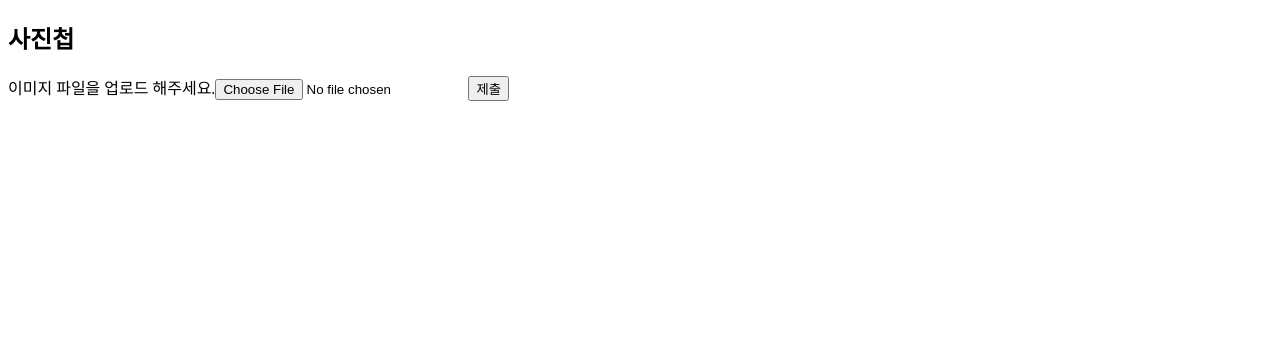
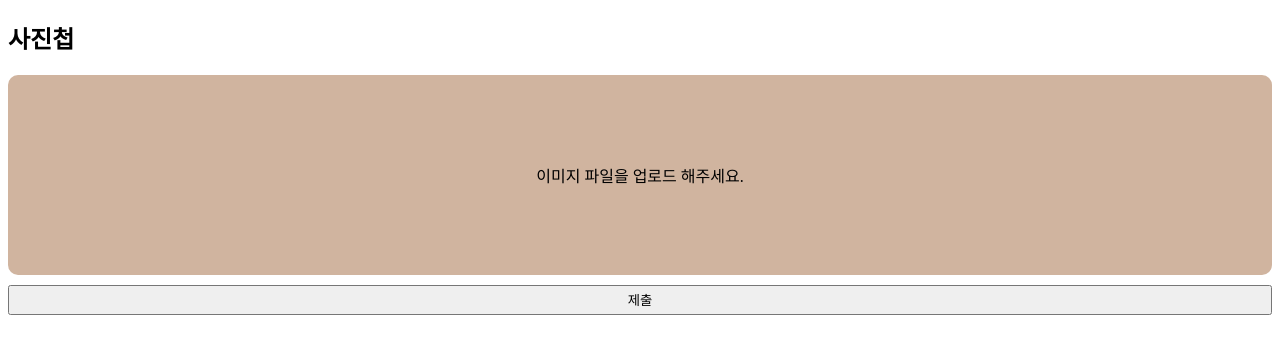
Before and after one commit to devseanhuh/image-upload, a React (Create React App) app in the folder client/: page / in a window 1280 px wide. Shown: the top 354 px of the page. Built offline with nearby package versions, Linux system fonts and the light colour scheme.

Commit message:
Feat: image drag

```diff
--- a/client/package.json
+++ b/client/package.json
@@ -10,6 +10,7 @@
     "react": "^17.0.2",
     "react-dom": "^17.0.2",
     "react-scripts": "4.0.3",
+    "sass": "^1.43.4",
     "web-vitals": "^1.0.1"
   },
   "scripts": {
--- a/client/src/components/UploadForm.js
+++ b/client/src/components/UploadForm.js
@@ -1,5 +1,6 @@
 import { useState } from "react";
 import axios from "axios";
+import "./UploadForm.scss";
 
 const UploadForm = () => {
   const [file, setFile] = useState(null);
@@ -28,9 +29,13 @@ const UploadForm = () => {
 
   return (
     <form onSubmit={onSubmitForm}>
-      <label htmlFor="image">{fileName}</label>
-      <input id="image" type="file" onChange={onChangeInput} />
-      <button type="submit">제출</button>
+      <div className="file-dropper">
+        <label htmlFor="image">{fileName}</label>
+        <input id="image" type="file" onChange={onChangeInput} />
+      </div>
+      <button type="submit" className="button">
+        제출
+      </button>
     </form>
   );
 };
--- /dev/null
+++ b/client/src/components/UploadForm.scss
@@ -0,0 +1,30 @@
+.file-dropper {
+    height: 200px;
+    background-color: #D0B49F;
+    border-radius: 10px;
+    margin-bottom: 10px;
+    display: flex;
+    position: relative;
+    justify-content: center;
+    align-items: center;
+
+    & input {
+        width: 100%;
+        height: 100%;
+        opacity: 0;
+        position: absolute;
+        cursor: pointer;
+    }
+
+    &:hover {
+        background-color: #AB6B51;
+        color: white;
+        transition: 0.5s;
+    }
+}
+
+.button {
+    width: 100%;
+    height: 30px;
+    cursor: pointer;
+}
```
Also changed, not shown: 1 other file (tests, documents, lock files or other folders).
